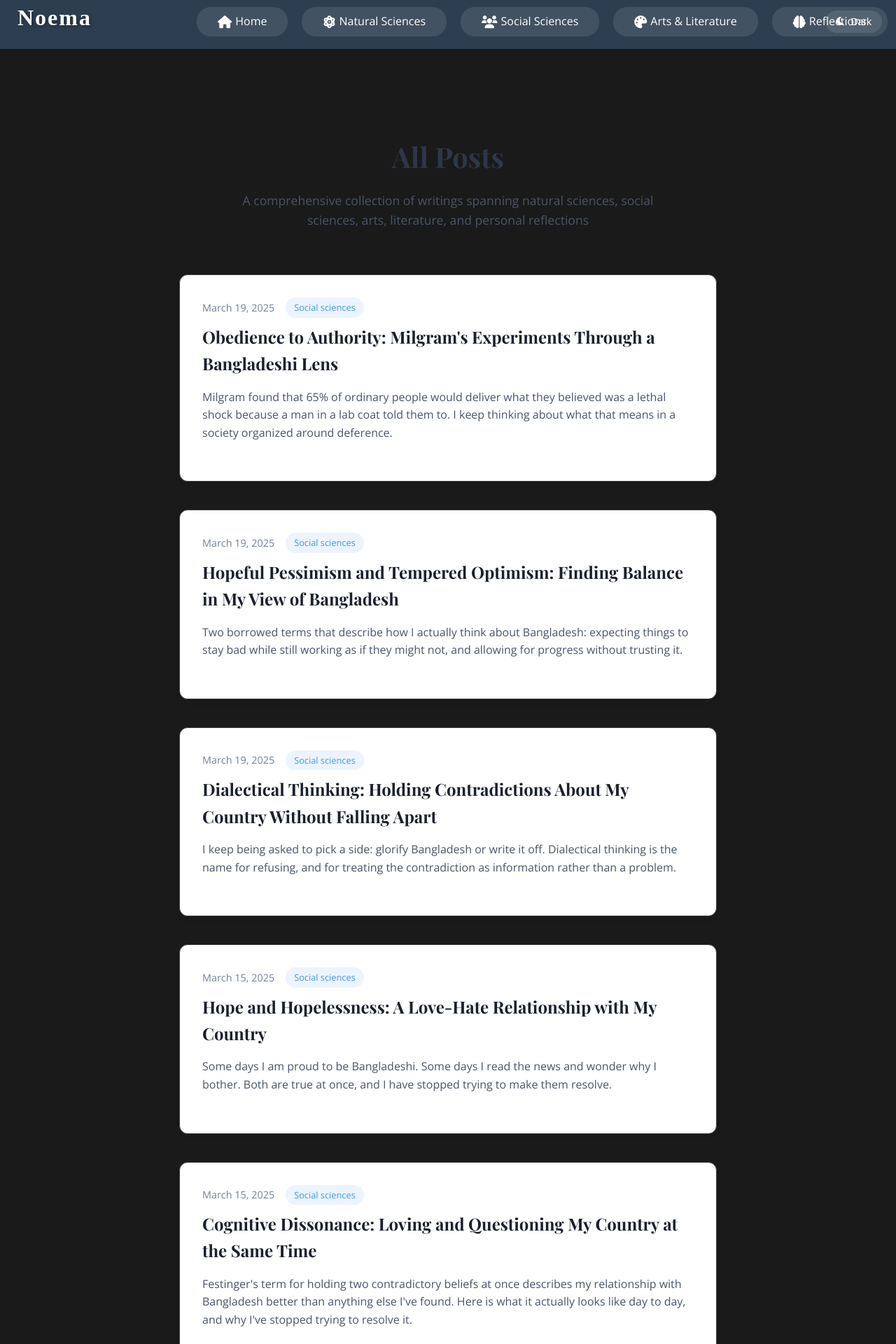
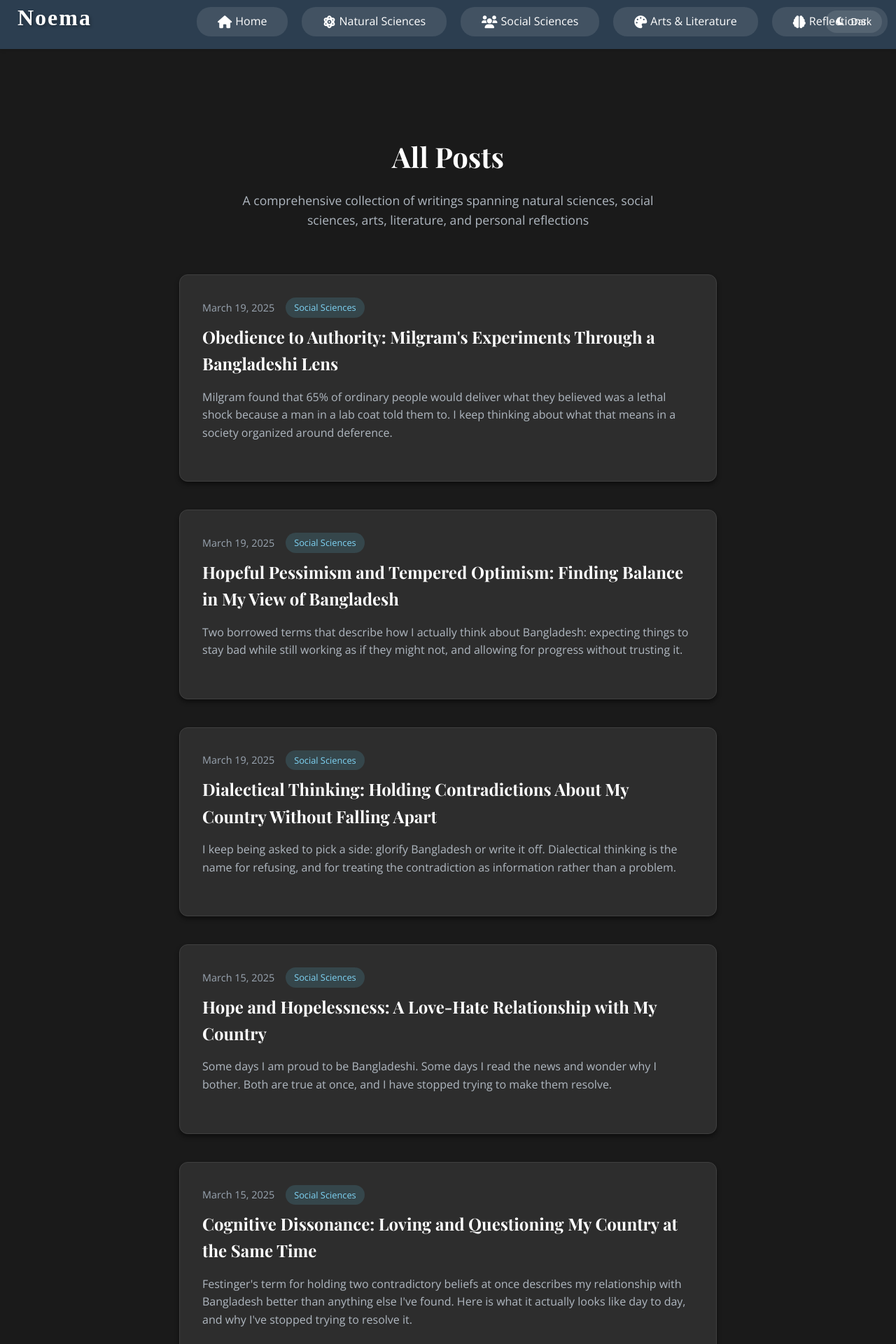
Before and after one commit to hhshanto/hhshanto.github.io, a Jekyll site: the page built from all-posts.md, in a window 1280 px wide. Shown: the top 1920 px of the page at 70% size. Built offline with Jekyll 4.4.1, drawn with Linux system fonts in a browser that asks for light colours; some web fonts are replaced; part of the change alters nothing that is shown; some of the changed text lies outside the part shown.

Commit message:
Bring all-posts onto the shared section styles
all-posts.md carried a sixth copy of the section-listing <style> block,
missed when the other five were extracted because it is not one of the
collection index pages. Its hardcoded colours meant that in dark mode
the page kept white cards, a near-black "All Posts" heading against the
dark background, and washed-out description text.

The markup already used the same class names as the extracted partial,
so deleting the block is enough for it to pick up the themed styles.

The badge showed `post.collection | capitalize`, which renders "Social
sciences" while the section pages show "Political Science". It now goes
through the same include, which takes an optional `text` override so the
all-posts page can label by collection rather than subcategory and still
get the shared title-casing.

Co-Authored-By: Claude Opus 5 (1M context) <noreply@anthropic.com>

```diff
--- a/_includes/category-badge.html
+++ b/_includes/category-badge.html
@@ -8,12 +8,19 @@ renders as "Political Science" with no front matter changes required.
 
 Pass the document in as `post`:
     {% include category-badge.html post=post %}
+
+Or pass `text` to label the badge with something else, still title-cased
+by the same code - all-posts.html uses this to show the collection a post
+came from rather than its subcategory:
+    {% include category-badge.html text=post.collection %}
 {%- endcomment -%}
 
 {%- assign doc = include.post -%}
 {%- assign label = '' -%}
 
-{%- if doc.category -%}
+{%- if include.text and include.text != '' -%}
+    {%- assign label = include.text -%}
+{%- elsif doc.category -%}
     {%- if doc.category.first -%}
         {%- assign label = doc.category | first -%}
     {%- else -%}
--- a/all-posts.md
+++ b/all-posts.md
@@ -26,7 +26,7 @@ description: A curated collection of writings across all topics
                             <time datetime="{{ post.date | date_to_xmlschema }}">
                                 {{ post.date | date: "%B %-d, %Y" }}
                             </time>
-                            <span class="category-badge">{{ post.collection | replace: '-', ' ' | capitalize }}</span>
+                            {% include category-badge.html text=post.collection %}
                         </div>
                         <h2 class="post-title">
                             <a href="{{ post.url }}">{{ post.title }}</a>
@@ -58,160 +58,3 @@ description: A curated collection of writings across all topics
         {% endfor %}
     </div>
 </div>
-
-<style>
-.reflections-container {
-    max-width: 800px;
-    margin: 0 auto;
-    padding: 2rem 1rem;
-}
-
-.page-header {
-    text-align: center;
-    margin-bottom: 4rem;
-}
-
-.page-header h1 {
-    font-size: 2.5rem;
-    font-weight: 700;
-    color: #2d3748;
-    margin-bottom: 1rem;
-}
-
-.header-description {
-    font-size: 1.1rem;
-    color: #4a5568;
-    line-height: 1.6;
-    max-width: 600px;
-    margin: 0 auto;
-}
-
-.posts-container {
-    display: flex;
-    flex-direction: column;
-    gap: 2.5rem;
-}
-
-.post-item {
-    background: white;
-    border-radius: 12px;
-    padding: 2rem;
-    box-shadow: 0 4px 6px rgba(0, 0, 0, 0.05);
-    transition: transform 0.2s ease, box-shadow 0.2s ease;
-}
-
-.post-item:hover {
-    transform: translateY(-2px);
-    box-shadow: 0 8px 15px rgba(0, 0, 0, 0.1);
-}
-
-.post-meta {
-    display: flex;
-    align-items: center;
-    gap: 1rem;
-    margin-bottom: 0.5rem;
-}
-
-.post-meta time {
-    font-size: 0.9rem;
-    color: #718096;
-}
-
-.category-badge {
-    background: #ebf4ff;
-    color: #4299e1;
-    padding: 0.25rem 0.75rem;
-    border-radius: 9999px;
-    font-size: 0.8rem;
-    font-weight: 500;
-}
-
-.post-title {
-    font-size: 1.5rem;
-    font-weight: 600;
-    margin: 0.5rem 0;
-}
-
-.post-title a {
-    color: #1a202c;
-    text-decoration: none;
-    transition: color 0.2s ease;
-}
-
-.post-title a:hover {
-    color: #4299e1;
-}
-
-.post-abstract {
-    color: #4a5568;
-    line-height: 1.6;
-    margin: 1rem 0;
-}
-
-.post-footer {
-    display: flex;
-    justify-content: space-between;
-    align-items: center;
-    margin-top: 1.5rem;
-}
-
-.post-tags {
-    display: flex;
-    gap: 0.5rem;
-    flex-wrap: wrap;
-}
-
-.tag {
-    background: #f7fafc;
-    color: #4a5568;
-    padding: 0.25rem 0.75rem;
-    border-radius: 9999px;
-    font-size: 0.8rem;
-}
-
-.confidence-indicator {
-    padding: 0.25rem 0.75rem;
-    border-radius: 6px;
-    font-size: 0.8rem;
-    font-weight: 500;
-}
-
-.confidence-indicator[data-level="high"] {
-    background: #c6f6d5;
-    color: #2f855a;
-}
-
-.confidence-indicator[data-level="medium"] {
-    background: #fefcbf;
-    color: #975a16;
-}
-
-.confidence-indicator[data-level="low"] {
-    background: #fed7d7;
-    color: #c53030;
-}
-
-@media (max-width: 640px) {
-    .reflections-container {
-        padding: 1rem;
-    }
-
-    .post-item {
-        padding: 1.5rem;
-    }
-
-    .page-header h1 {
-        font-size: 2rem;
-    }
-
-    .post-title {
-        font-size: 1.25rem;
-    }
-
-    .post-footer {
-        flex-direction: column;
-        align-items: flex-start;
-        gap: 1rem;
-    }
-}
-</style>
```
